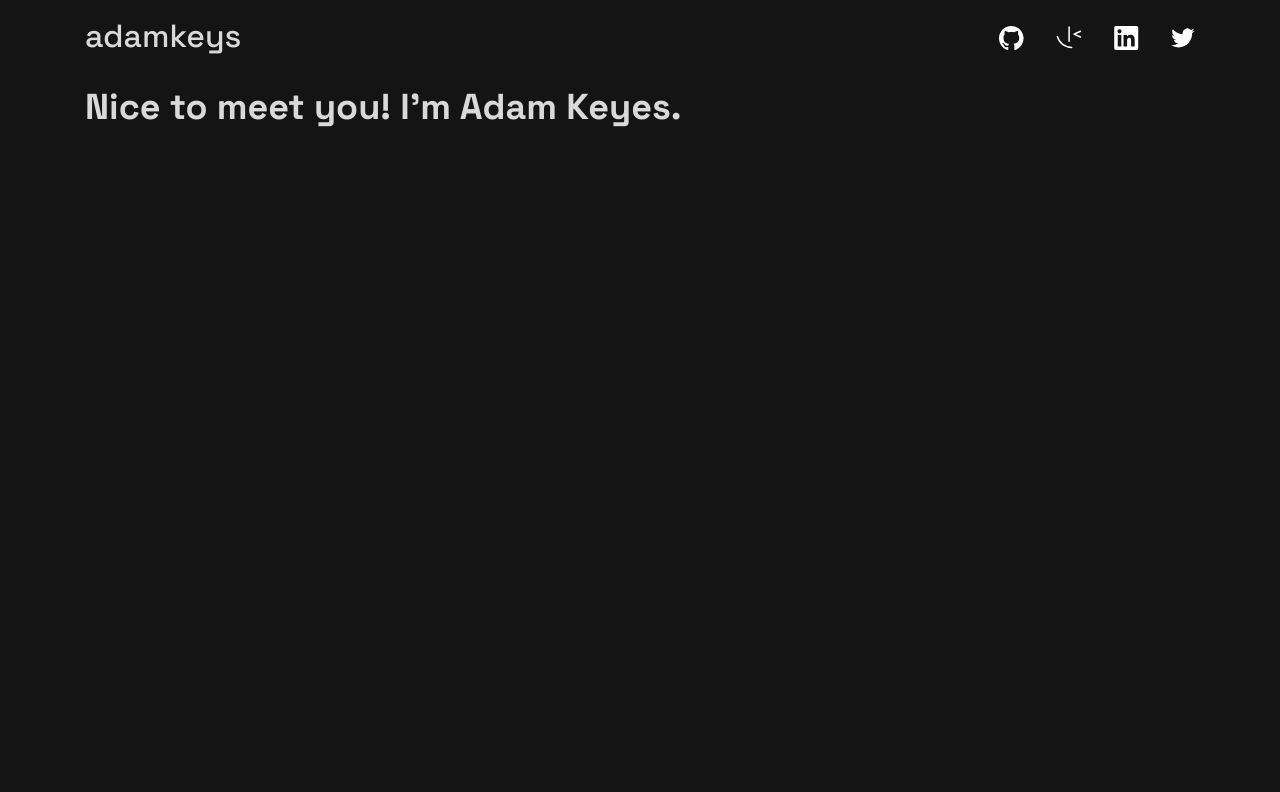
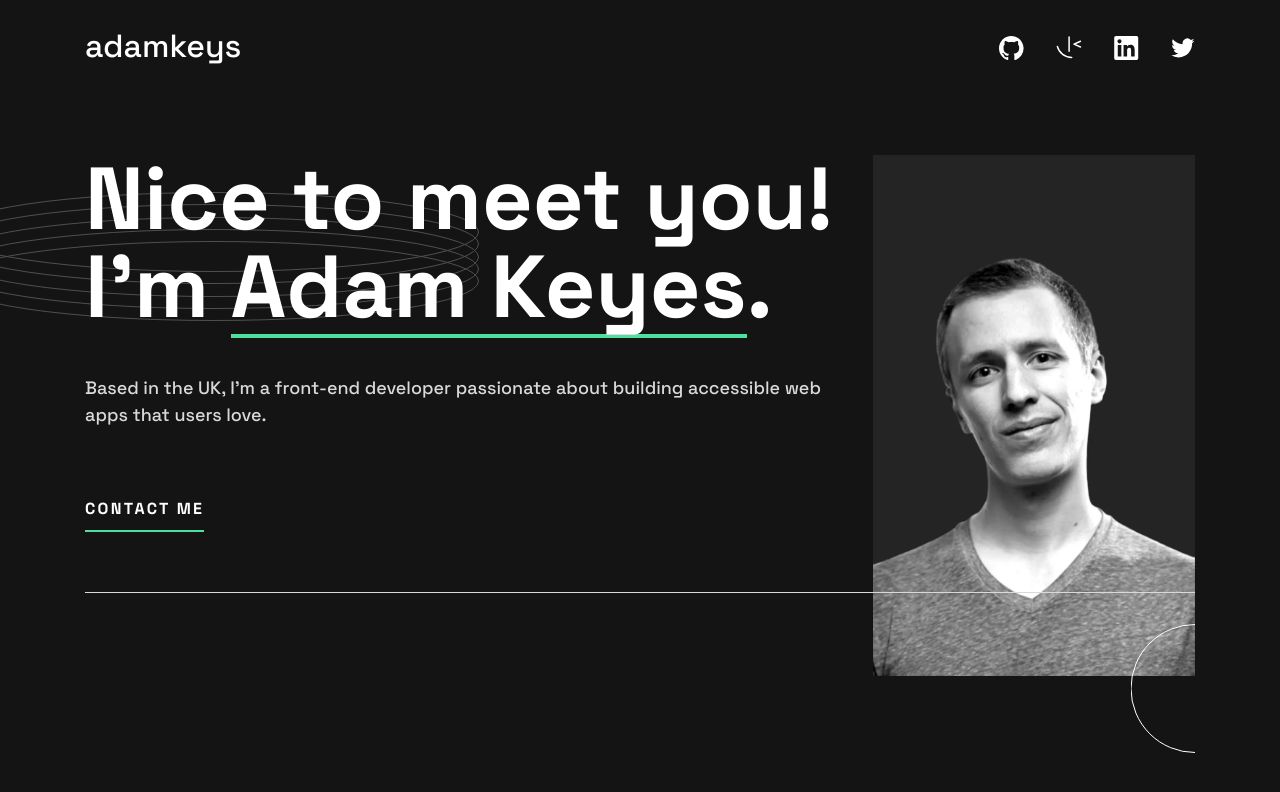
Before and after one commit to BogdanBTS/Single_page_portfolio, a plain HTML site: page index.html in a window 1280 px wide. Drawn offline with Linux system fonts and the light colour scheme.

Commit message:
Updates for hero section in mobile, tablet and desktop.

```diff
--- a/index.html
+++ b/index.html
@@ -95,9 +95,54 @@
     </header>
 
     <main id="main">
-      <div class="wrapper">
-        <h1>Nice to meet you! I'm Adam Keyes.</h1>
+      <section class="hero">
+        <div class="wrapper hero__wrapper">
+          <picture>
+            <source
+              media="(min-width: 62.5em)"
+              srcset="/assets/images/image-profile-desktop.webp"
+            />
+            <source
+              media="(min-width: 37.5em)"
+              srcset="/assets/images/image-profile-tablet.webp"
+            />
+            <img
+              class="hero__image"
+              src="/assets/images/image-profile-mobile.webp"
+              alt="A picture of Adam Keyes"
+              min-width="174"
+              height="383"
+            />
+          </picture>
+          <img
+            class="hero__rings"
+            src="/assets/images/pattern-rings.svg"
+            alt=""
+            width="530"
+            height="129"
+          />
+          <div class="hero__circle">
+            <img
+            class="hero__circleImg"
+            src="/assets/images/pattern-circle.svg"
+            alt=""
+            width="129"
+            height="129"
+          />
           </div>
+
+          <div class="hero__text">
+            <h1 class="hero__headline">
+              Nice to<br /> meet you! I'm <span>Adam Keyes</span>.
+            </h1>
+            <p class="hero__description">
+              Based in the UK, I'm a front-end developer passionate about
+              building accessible web apps that users love.
+            </p>
+            <a href="" class="hero__contact underline">Contact me</a>
+          </div>
+        </div>
+      </section>
     </main>
 
     <footer class="footer"></footer>
--- a/style.css
+++ b/style.css
@@ -4,8 +4,8 @@
   --bg-body: hsl(0, 0%, 8%);
   --bg-contact: hsl(0, 0%, 14%);
   --accent: #4ce19e;
-  --text1: hsl(0, 0%, 85%);
-  --text2: hsl(0, 0%, 100%);
+  --text2: hsl(0, 0%, 85%);
+  --text1: hsl(0, 0%, 100%);
   --invalid: hsl(7, 100%, 68%);
   --fs-18: 1.125rem;
   --fs-88: 5.5rem;
@@ -36,6 +36,33 @@ body {
   color: var(--text1);
   font-size: var(--fs-18);
   line-height: 1.56;
+  padding-bottom: 30rem;
+}
+
+h1,
+h2,
+h3,
+p {
+  margin-top: 0;
+}
+
+h1,
+h2,
+h3 {
+  line-height: 1;
+}
+
+h1 {
+  font-size: 2.5rem;
+  font-size: clamp(2.5rem, 0.7rem + 7.68vw, 5.5rem);
+}
+
+p {
+  font-size: 1rem;
+  font-size: 1rem;
+  font-size: clamp(1rem, 0.79rem + 0.89vw, 1.125rem);
+  line-height: 1.5;
+  color: var(--text2);
 }
 
 .visually-hidden {
@@ -49,6 +76,26 @@ body {
 
 a {
   transition: color var(--transition);
+}
+
+a.underline {
+  display: inline-block;
+  padding-bottom: 0.625rem; /*10px */
+  text-decoration: none;
+  font-size: 1rem;
+  line-height: 1.625;
+  letter-spacing: 2.29px;
+  font-weight: 700;
+  text-transform: uppercase;
+  color: var(--text1);
+  background-image: linear-gradient(
+    to right,
+    var(--accent) 75%,
+    var(--accent) 75%
+  );
+  background-position: 0 2.1em;
+  background-repeat: repeat-x;
+  background-size: 8px 2px;
 }
 
 a:hover {
@@ -74,7 +121,7 @@ a:hover {
 }
 
 .header__social svg {
-    display: block;
+  display: block;
 }
 
 .header__social svg:hover path {
@@ -85,7 +132,6 @@ a:hover {
 .header__logo {
   flex: 1 0 100%;
   text-align: center;
-
 }
 
 .header__home {
@@ -94,7 +140,143 @@ a:hover {
   line-height: 1;
   color: var(--text1);
   text-decoration: none;
+}
 
+@media (min-width: 62.5em) {
+    .header {
+        margin-bottom: 127px;
+      }
+}
+
+/* HERO */
+.hero {
+}
+
+.hero__wrapper {
+  padding-bottom: 80px;
+  border-bottom: 1px solid var(--text2);
+}
+
+.hero__image {
+  position: absolute;
+  left: 50%;
+  translate: -50%;
+  top: 0;
+  margin-inline: auto;
+  display: block;
+}
+
+.hero__rings {
+  position: absolute;
+  top: 15%;
+  right: 49%;
+  z-index: -1;
+}
+
+.hero__circle {
+  overflow-x: hidden;
+  position: absolute;
+  top: 254px;
+  right: 0;
+}
+
+.hero__circle > img {
+  translate: 50%;
+}
+
+.hero__text {
+  text-align: center;
+  margin-top: 330px;
+}
+
+.hero__headline {
+  margin-bottom: 24px;
+}
+
+.hero__headline > br {
+  display: none;
+}
+
+h1 > span {
+  background-image: linear-gradient(
+    to right,
+    var(--accent) 75%,
+    var(--accent) 75%
+  );
+  background-position: 0 1.18em;
+  background-repeat: repeat-x;
+  background-size: 8px 4px;
+}
+
+.hero__description {
+  margin-bottom: 24px;
+}
+
+.hero__contact {
+}
+
+@media (min-width: 37.5em) {
+  .hero__wrapper {
+    padding-bottom: 60px;
+  }
+  .hero__image {
+    height: auto;
+    width: 322px;
+    left: auto;
+    right: 0;
+    translate: 0;
+    z-index: -1;
+  }
+
+  .hero__rings {
+    top: 8.5%;
+    right: 64.5%;
+  }
+
+  .hero__circle {
+    top: 469px;
+  }
+
+  .hero__headline {
+    margin-bottom: 60px;
+  }
+
+  .hero__description {
+    margin-bottom: 34px;
+  }
+
+  .hero__text {
+    width: 62vw;
+    margin-top: 0;
+    text-align: left;
+    z-index: 1;
+  }
+
+  .hero__description {
+    width: 59vw;
+  }
+
+  .hero__headline > br {
+    display: inline-block;
+  }
+}
+
+/* 1000px */
+@media (min-width: 62.5em) {
+    .hero__wrapper {
+        position: relative;
+      }
+    .hero__headline {
+    margin-bottom: 43px;
+  }
+
+  .hero__description {
+    margin-bottom: 66px;
+  }
+
+  .hero__headline > br {
+    display: none;
+  }
 }
 
 /*600px*/
@@ -105,13 +287,20 @@ a:hover {
 }
 
 @media (min-width: 37.5em) {
+
+
+  .header {
+    margin-top: 30px;
+    margin-bottom: 90px;
+  }
+
   .header__nav {
     display: flex;
-    flex-wrap: wrap;
     justify-content: flex-start;
     gap: 32px;
     align-items: center;
   }
+
   .header__logo {
     flex: 1;
     text-align: left;
```
Lines whose indentation alone changed are shown as unchanged.
